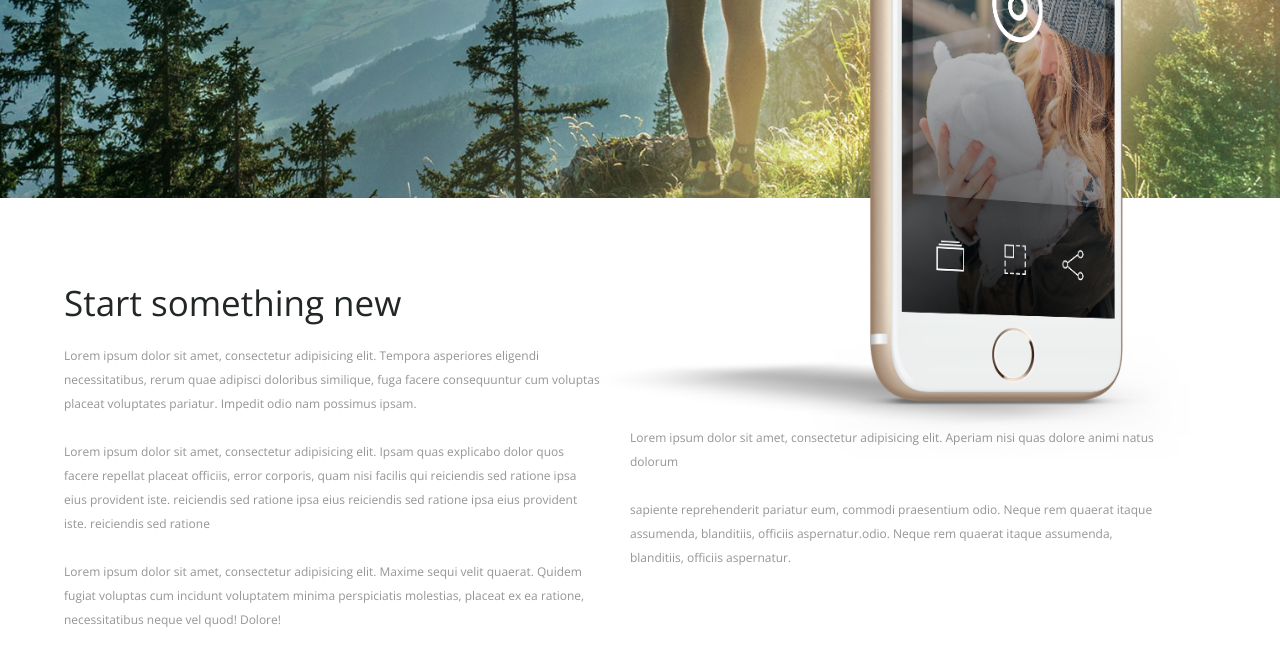
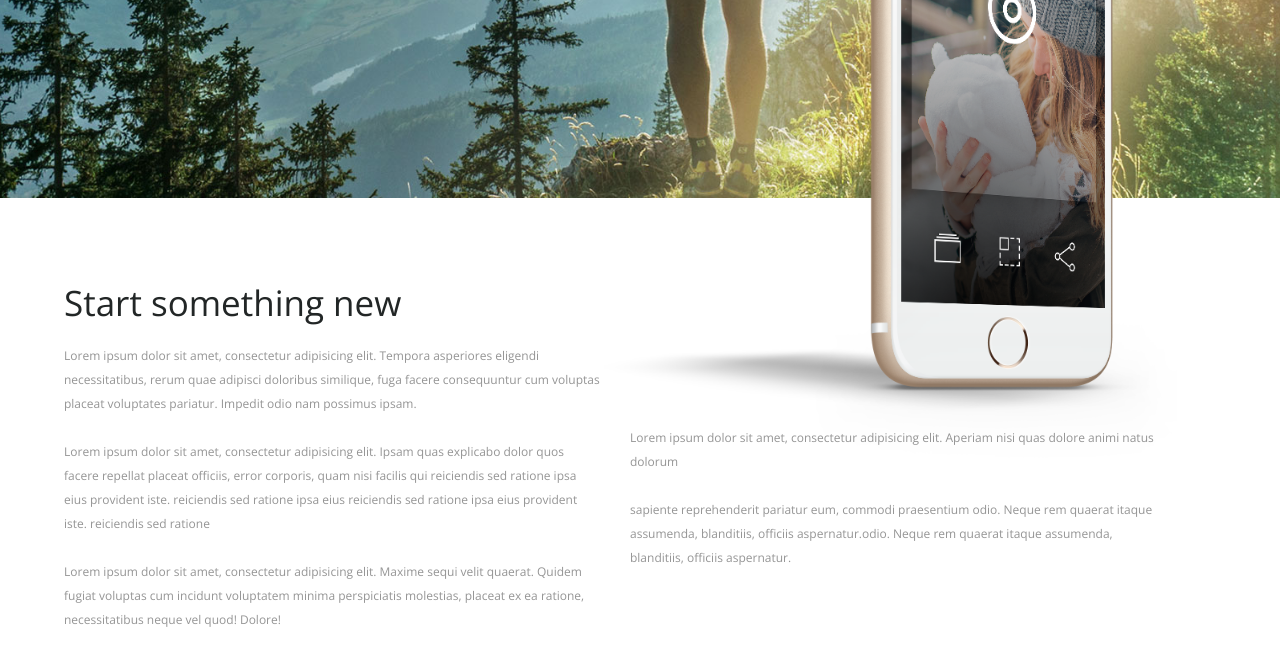
Before and after one commit to lukobw/Project-No-1, a plain HTML site: page index.html in a window 1280 px wide. Shown: the part 602-1260 px from the top of the page. Drawn offline with nearby package versions, Linux system fonts and the light colour scheme; files that its build step writes are made by us from their sources; files whose address does not match are found by name.

Commit message:
fixed photo being cut

```diff
--- a/style/_hero.sass
+++ b/style/_hero.sass
@@ -68,7 +68,7 @@
   background-image: url('img/phone.png')
   background-position: center center
   background-repeat: no-repeat
-  background-size: cover
+  background-size: contain
   float: left
   min-height: 95vh
   min-width: 359px
```
Also changed, not shown: 1 other file.
